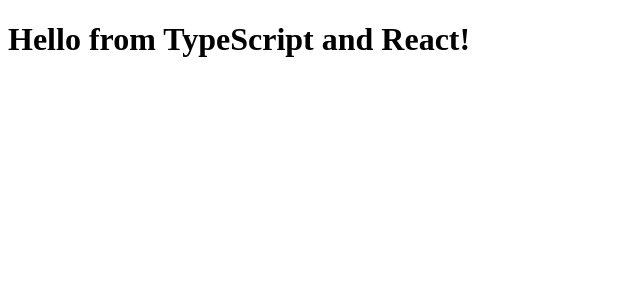
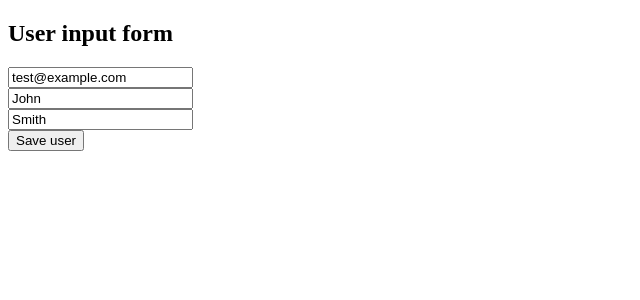
Before and after one commit to bolddp/react-typescript-vscode, a React app: page / in a window 1280 px wide. Shown: the top 300 px of the page, without its empty margins (0-640 px from the left). Built offline with nearby package versions, Linux system fonts and the light colour scheme.

Commit message:
added UserForm

```diff
--- a/src/components/App.tsx
+++ b/src/components/App.tsx
@@ -1,10 +1,19 @@
 import * as React from "react";
+import { User } from '../domain/User';
+import { UserForm } from "./UserForm";
 
 // Strongly typed App component props
-export interface AppProps { compiler: string; framework: string; }
+export interface AppProps { user?: User }
 
 export class App extends React.Component<AppProps, {}> {
+    userSaved(user: User) {
+        alert(`Saved user (email: ${user.email}, firstName: ${user.firstName}, lastName: ${user.lastName})`);
+    }
+
     render() {
-        return <h1>Hello from {this.props.compiler} and {this.props.framework}!</h1>;
+        return <div>
+            <h2>User input form</h2>
+            <UserForm user={this.props.user} onSave={this.userSaved.bind(this)} />
+        </div>;
     }
 }
--- /dev/null
+++ b/src/components/Textbox.tsx
@@ -0,0 +1,13 @@
+import * as React from 'react';
+
+export interface TextboxProps { text: string, placeholder?: string, onChange: ((text: string) => void) }
+
+export class Textbox extends React.Component<TextboxProps, {}> {
+  render() {
+    return (
+      <div>
+        <input type="text" placeholder={this.props.placeholder} value={this.props.text} onChange={event => this.props.onChange(event.target.value)} />
+      </div>
+    );
+  }
+}
--- /dev/null
+++ b/src/components/UserForm.tsx
@@ -0,0 +1,43 @@
+import * as React from 'react';
+import { Textbox } from './Textbox';
+import { User } from '../domain/User';
+
+export interface UserFormProps { user: User; onSave: (user: User) => void }
+export interface UserFormState { email: string; firstName: string, lastName: string }
+
+export class UserForm extends React.Component<UserFormProps, UserFormState> {
+  constructor(props: UserFormProps) {
+    super(props);
+    this.state = {
+      email: props.user.email,
+      firstName: props.user.firstName,
+      lastName: props.user.lastName
+    }
+  }
+
+  emailChanged(text: string) { this.setState({ ...this.state, email: text}); }
+
+  firstNameChanged(text: string) { this.setState({ ...this.state, firstName: text}); }
+
+  lastNameChanged(text: string) { this.setState({ ...this.state, lastName: text}); }
+
+  btnClick() {
+    const user = {
+      email: this.state.email,
+      firstName: this.state.firstName,
+      lastName: this.state.lastName
+    } as User;
+    this.props.onSave(user);
+  }
+
+  render() {
+    return (
+      <div>
+        <Textbox text={this.state.email} placeholder="email" onChange={text => this.emailChanged(text)} />
+        <Textbox text={this.state.firstName} placeholder="first name" onChange={text => this.firstNameChanged(text)} />
+        <Textbox text={this.state.lastName} placeholder="last name" onChange={text => this.lastNameChanged(text)} />
+        <button onClick={this.btnClick.bind(this)}>Save user</button>
+      </div>
+    )
+  }
+}
--- /dev/null
+++ b/src/domain/User.ts
@@ -0,0 +1,5 @@
+export interface User {
+  firstName: string;
+  lastName: string;
+  email: string;
+}
--- a/src/index.tsx
+++ b/src/index.tsx
@@ -4,6 +4,6 @@
 import { App } from "./components/App";
 
 ReactDOM.render(
-    <App compiler="TypeScript" framework="React" />,
+    <App user={{ email: 'test@example.com', firstName: 'John', lastName: 'Smith' }} />,
     document.getElementById("example")
 );
```
Also changed, not shown: src/components/common/Textbox.tsx (deleted, +0 -11 lines).
